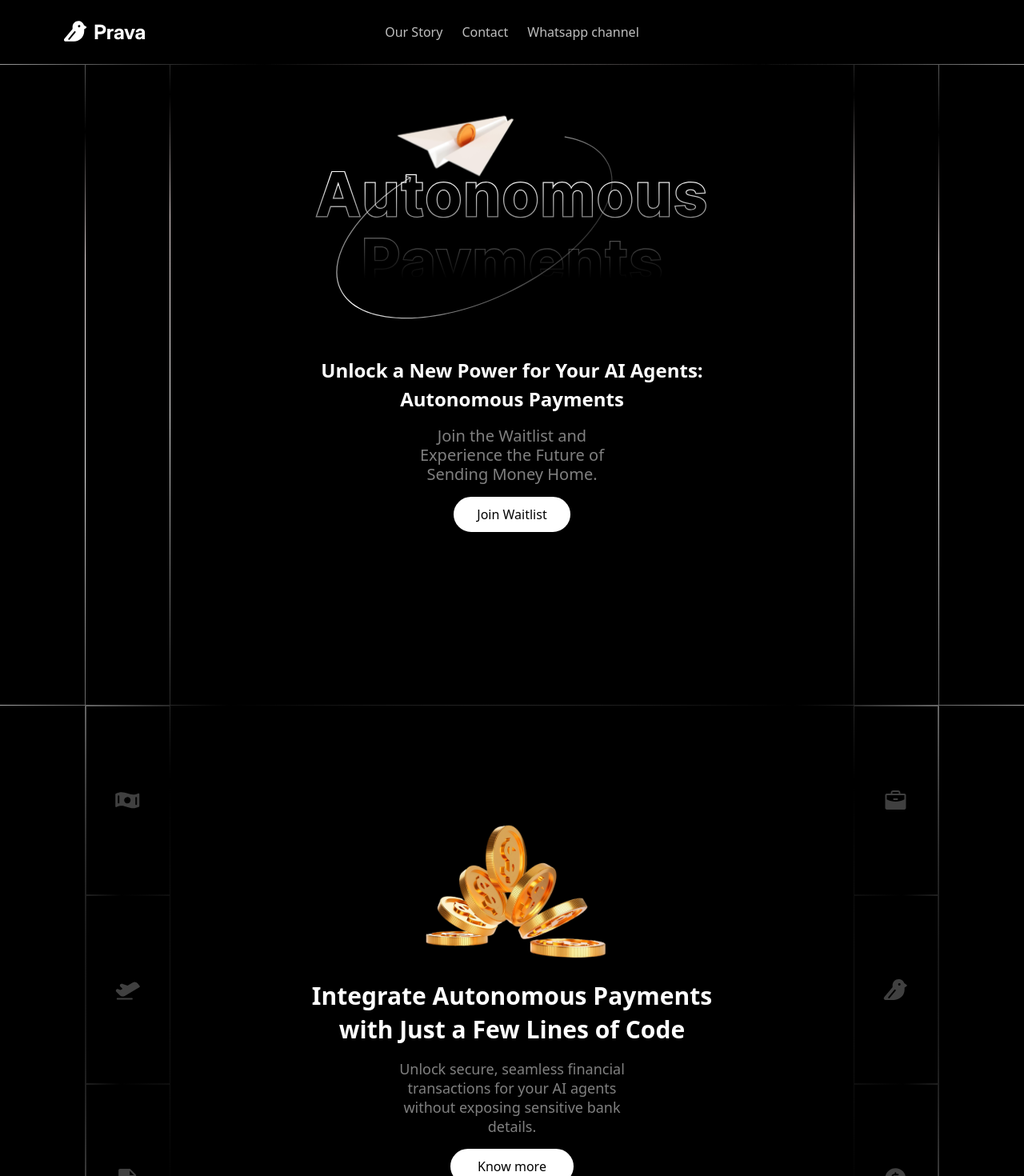
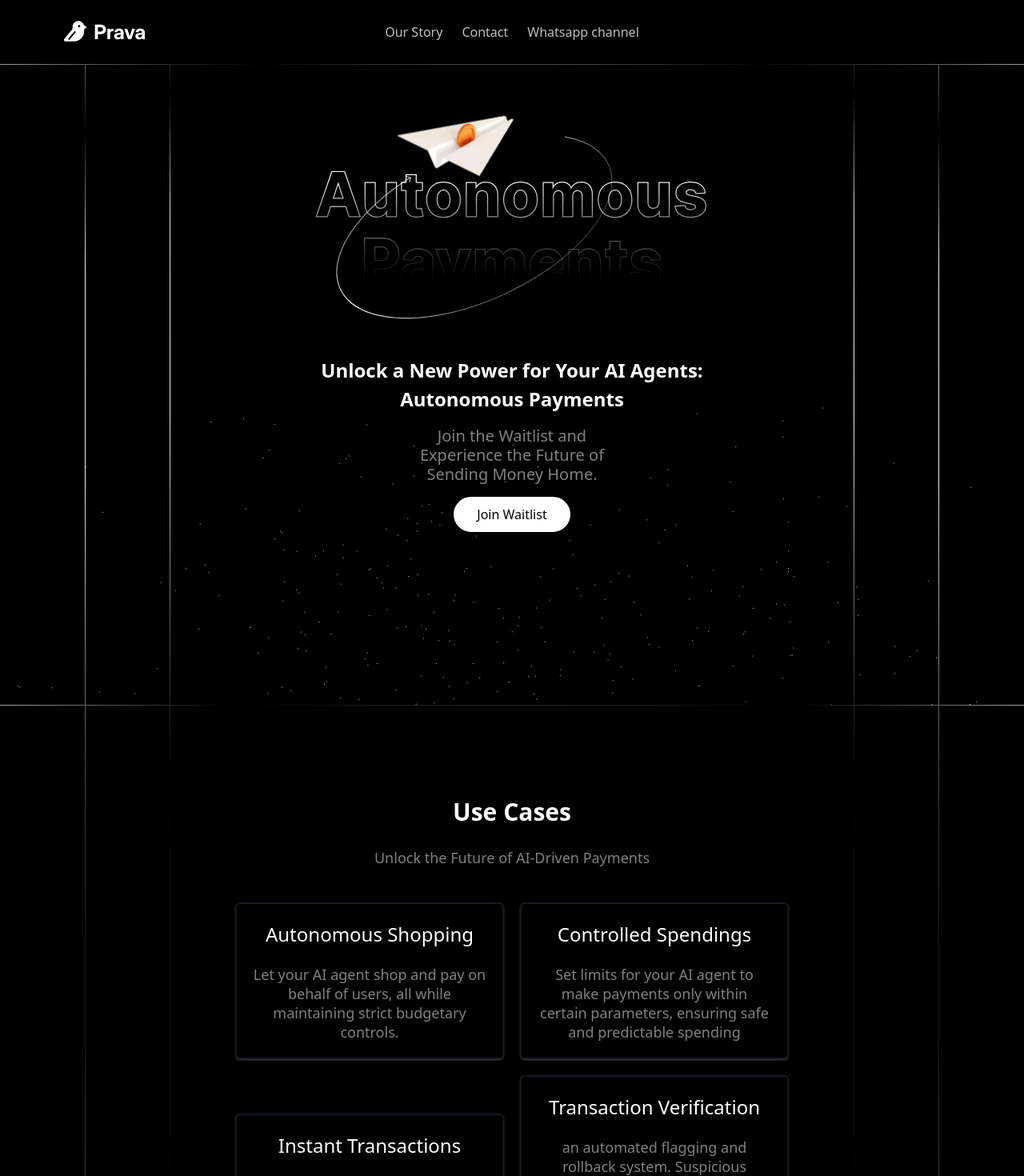
Before and after one commit to mildlycoder/prava-ai, a Next.js app: page / in a window 1280 px wide. Shown: the top 1470 px of the page at 80% size. Built offline with nearby package versions, Linux system fonts and the light colour scheme.

Commit message:
added few more animations

```diff
--- a/app/page.js
+++ b/app/page.js
@@ -3,6 +3,7 @@
 import Header from "@/components/layout-components/Header";
 import Link from "next/link";
 import Card from "@/components/home-components/Card";
+import { motion } from "framer-motion";
 export default function Home() {
 
   return (
@@ -11,26 +12,105 @@ export default function Home() {
         backgroundImage: `url('/noise.svg')`,
         backgroundSize: 'cover'
       }}>
+
+
         <Header />
-        <section className="mx-auto grid grid-col-1 md:grid-cols-12 grid-rows-1 items-center min-h-fit md:min-h-screen">
+        <section className="mx-auto grid grid-col-1 md:grid-cols-12 grid-rows-1 items-center min-h-fit md:min-h-screen relative overflow-hidden">
+          {[...Array(500)].map((_, i) => (
+            <motion.div
+              key={i}
+              className="absolute w-[0.6px] h-[0.6px] bg-white rounded-full"
+              initial={{
+                x: Math.random() * window.innerWidth,
+                y: Math.random() * window.innerHeight
+              }}
+              animate={{
+                x: Math.random() * window.innerWidth,
+                y: Math.random() * window.innerHeight
+              }}
+              transition={{
+                duration: Math.random() * 10 + 10,
+                repeat: Infinity,
+                repeatType: "reverse"
+              }}
+            />
+          ))}
           <div className="hidden md:flex col-span-1 min-h-full mr-[1px] bg-black bg-blend-color"></div>
           <div className="hidden md:flex col-span-1 min-h-full mr-[1px] bg-black bg-blend-color"></div>
-          <div className="col-span-8 py-20 min-h-full  bg-black bg-blend-color flex flex-col items-center justify-start md:p-5">
-            <img className="w-[95%] md:w-[70%]" src="/hero.svg" />
-            <section className="w-[95%] md:w-[60%] text-center flex flex-col gap-4">
-              <h1 className="font-bold text-xl md:text-2xl md:leading-[36px]">Unlock a New Power for Your AI Agents: Autonomous Payments</h1>
-              <h2 className="text-md md:text-xl opacity-50 leading-[16px] md:leading-[24px] w-[90%] md:w-[60%] mx-auto">Join the Waitlist and Experience the Future of Sending Money Home.</h2>
-              <Link href='/waitlist'>
-                <button className="bg-white rounded-l-full rounded-r-full px-4 py-2 text-black w-[80%] md:w-[30%] mx-auto border-2 border-white hover:bg-black hover:text-white transition-all duration-500">
-                  Join Waitlist
-                </button>
-              </Link>
-            </section>
-          </div>
+          <motion.div
+            className="col-span-8 py-20 min-h-full bg-black bg-blend-color flex flex-col items-center justify-start md:p-5"
+            initial={{ opacity: 0, y: 50 }}
+            animate={{ opacity: 1, y: 0 }}
+            transition={{ duration: 1 }}
+          >
+            <motion.img
+              className="w-[95%] md:w-[70%]"
+              src="/hero.svg"
+              initial={{ scale: 0.8, rotate: -5 }}
+              animate={{ scale: 1, rotate: 0 }}
+              transition={{ duration: 1.5, type: "spring", stiffness: 100 }}
+            />
+            <motion.section
+              className="w-[95%] md:w-[60%] text-center flex flex-col gap-4"
+              initial={{ opacity: 0 }}
+              animate={{ opacity: 1 }}
+              transition={{ delay: 0.5, duration: 1 }}
+            >
+              <motion.h1
+                className="font-bold text-xl md:text-2xl md:leading-[36px]"
+                initial={{ y: 20 }}
+                animate={{ y: 0 }}
+                transition={{ delay: 0.7, duration: 0.5 }}
+              >
+                Unlock a New Power for Your AI Agents: Autonomous Payments
+              </motion.h1>
+              <motion.h2
+                className="text-md md:text-xl opacity-50 leading-[16px] md:leading-[24px] w-[90%] md:w-[60%] mx-auto"
+                initial={{ y: 20 }}
+                animate={{ y: 0 }}
+                transition={{ delay: 0.9, duration: 0.5 }}
+              >
+                Join the Waitlist and Experience the Future of Sending Money Home.
+              </motion.h2>
+              <motion.div
+                initial={{ scale: 0 }}
+                animate={{ scale: 1 }}
+                transition={{ delay: 1.1, type: "spring", stiffness: 200 }}
+              >
+                <Link href='/waitlist'>
+                  <button className="bg-white rounded-l-full rounded-r-full px-4 py-2 text-black w-[80%] md:w-[30%] mx-auto border-2 border-white hover:bg-black transition-all duration-500 relative overflow-hidden group">
+                    <span className="relative z-10">Join Waitlist</span>
+                    <span className="absolute inset-0 bg-white transform scale-x-0 group-hover:scale-x-100 transition-transform duration-500 origin-left"></span>
+                  </button>
+                </Link>
+              </motion.div>
+            </motion.section>
+          </motion.div>
           <div className="hidden md:flex col-span-1 min-h-full ml-[1px] bg-black bg-blend-color"></div>
           <div className="hidden md:flex col-span-1 min-h-full ml-[1px] bg-black bg-blend-color"></div>
+
         </section>
       </div>
+
+      <section className="mx-auto grid grid-col-1 md:grid-cols-12 grid-rows-1 mt-[1px] items-center">
+        <div className="hidden md:flex col-span-1 min-h-full mr-[1px] bg-black bg-blend-color"></div>
+        <div className="hidden md:flex col-span-1 min-h-full mr-[1px] bg-black bg-blend-color"></div>
+        <div className="col-span-8 min-h-full bg-black bg-blend-color p-5 flex flex-col items-center justify-center py-12 md:py-28">
+          <section className="w-full text-center flex flex-col gap-6">
+            <h1 className="font-bold text-3xl leading-[42px]">Use Cases</h1>
+            <h2 className="text-lg opacity-50 leading-[24px] w-[70%] mx-auto">Unlock the Future of AI-Driven Payments</h2>
+
+            <div className="grid grid-cols-1 md:grid-cols-2 items-center justify-center w-[90%] mx-auto md:p-5 gap-5 md:gap-5">
+              <Card bot={"Autonomous Shopping"} link={"/"} desc={"Let your AI agent shop and pay on behalf of users, all while maintaining strict budgetary controls."} />
+              <Card bot={"Controlled Spendings"} link={"/"} desc={"Set limits for your AI agent to make payments only within certain parameters, ensuring safe and predictable spending"} />
+              <Card bot={"Instant Transactions"} link={"/"} desc={"AI agents can process real-time payments across borders, optimizing both speed and cost-efficiency."} />
+              <Card bot={"Transaction Verification"} link={"/"} desc={"an automated flagging and rollback system. Suspicious transactions are flagged and paused for review. You can approve legitimate transactions or automatically roll back flagged ones, ensuring security and accuracy in all payments."} />
+            </div>
+          </section>
+        </div>
+        <div className="hidden md:flex col-span-1 min-h-full ml-[1px] bg-black bg-blend-color"></div>
+        <div className="hidden md:flex col-span-1 min-h-full ml-[1px] bg-black bg-blend-color"></div>
+      </section>
 
       <section className="mx-auto grid grid-col-1 md:grid-cols-12 grid-rows-1 mt-[1px] items-start">
         <div className="hidden md:flex col-span-1 min-h-full mr-[1px] bg-black bg-blend-color"></div>
@@ -70,25 +150,7 @@ export default function Home() {
         <div className="hidden md:flex col-span-1 min-h-full  ml-[1px] bg-black bg-blend-color"></div>
       </section>
 
-      <section className="mx-auto grid grid-col-1 md:grid-cols-12 grid-rows-1 mt-[1px] items-center">
-        <div className="hidden md:flex col-span-1 min-h-full mr-[1px] bg-black bg-blend-color"></div>
-        <div className="hidden md:flex col-span-1 min-h-full mr-[1px] bg-black bg-blend-color"></div>
-        <div className="col-span-8 min-h-full bg-black bg-blend-color p-5 flex flex-col items-center justify-center py-12 md:py-28">
-          <section className="w-full text-center flex flex-col gap-6">
-            <h1 className="font-bold text-3xl leading-[42px]">Use Cases</h1>
-            <h2 className="text-lg opacity-50 leading-[24px] w-[70%] mx-auto">Unlock the Future of AI-Driven Payments</h2>
 
-            <div className="grid grid-cols-1 md:grid-cols-2 items-center justify-center w-[90%] mx-auto md:p-5 gap-5 md:gap-5">
-              <Card bot={"Autonomous Shopping"} link={"/"} desc={"Let your AI agent shop and pay on behalf of users, all while maintaining strict budgetary controls."} />
-              <Card bot={"Controlled Spendings"} link={"/"} desc={"Set limits for your AI agent to make payments only within certain parameters, ensuring safe and predictable spending"} />
-              <Card bot={"Instant Transactions"} link={"/"} desc={"AI agents can process real-time payments across borders, optimizing both speed and cost-efficiency."} />
-              <Card bot={"Transaction Verification"} link={"/"} desc={"an automated flagging and rollback system. Suspicious transactions are flagged and paused for review. You can approve legitimate transactions or automatically roll back flagged ones, ensuring security and accuracy in all payments."} />
-            </div>
-          </section>
-        </div>
-        <div className="hidden md:flex col-span-1 min-h-full ml-[1px] bg-black bg-blend-color"></div>
-        <div className="hidden md:flex col-span-1 min-h-full ml-[1px] bg-black bg-blend-color"></div>
-      </section>
 
     </main>
   )
--- a/components/home-components/Card.jsx
+++ b/components/home-components/Card.jsx
@@ -1,23 +1,37 @@
-import React from 'react'
-import Link from 'next/link'
+import React, { useRef, useEffect } from 'react';
+import VanillaTilt from 'vanilla-tilt';
+
 const Card = ({ bot, link, desc }) => {
+  const tiltRef = useRef(null);
+
+  useEffect(() => {
+    VanillaTilt.init(tiltRef.current, {
+      max: 10,
+      speed: 400,
+      glare: true,
+      'max-glare': 0.5,
+    });
+  }, []);
+
   return (
-    <div className='p-10 md:p-5 aspect-video flex flex-col items-center justify-center gap-5 border-gray-800/60 shadow-white/30 shadow-sm border-2 rounded-md transform transition-all duration-300 ease-out hover:shadow-lg'>
+    <div
+      ref={tiltRef}
+      className='p-10 md:p-5 aspect-video flex flex-col items-center justify-center gap-5 border-gray-800/60 shadow-white/30 shadow-sm border-2 rounded-md transform transition-all duration-300 ease-out hover:shadow-lg'
+    >
       <style jsx>{`
         div {
           transition: all 0.5s ease;
           transform-style: preserve-3d;
         }
         div:hover {
-      transform: perspective(1000px) rotateX(5deg) rotateY(-10deg);
           background-image: linear-gradient(
             300deg,
             hsl(129deg 90% 12%) 0%,
-        hsl(120deg 100% 9%) -1%,
-        hsl(120deg 100% 8%) -2%,
-        hsl(120deg 100% 6%) -1%,
-        hsl(120deg 100% 5%) 3%,
-        hsl(0deg 0% 0%) 40%
+            hsl(120deg 100% 9%) 10%,
+            hsl(120deg 100% 8%) 20%,
+            hsl(120deg 100% 6%) 30%,
+            hsl(120deg 100% 5%) 40%,
+            hsl(0deg 0% 0%) 100%
           );
         }
       `}</style>
@@ -27,4 +41,4 @@ const Card = ({ bot, link, desc }) => {
   )
 }
 
-export default Card
+export default Card;
--- a/package.json
+++ b/package.json
@@ -11,10 +11,12 @@
   "dependencies": {
     "@next/third-parties": "^14.2.6",
     "airtable": "^0.12.2",
+    "framer-motion": "^11.5.4",
     "next": "^14.2.6",
     "react": "^18",
     "react-calendly": "^4.3.1",
-    "react-dom": "^18"
+    "react-dom": "^18",
+    "vanilla-tilt": "^1.8.1"
   },
   "devDependencies": {
     "eslint": "^8",
```
Also changed, not shown: 1 other file (tests, documents, lock files or other folders). Lines whose indentation alone changed are shown as unchanged.
